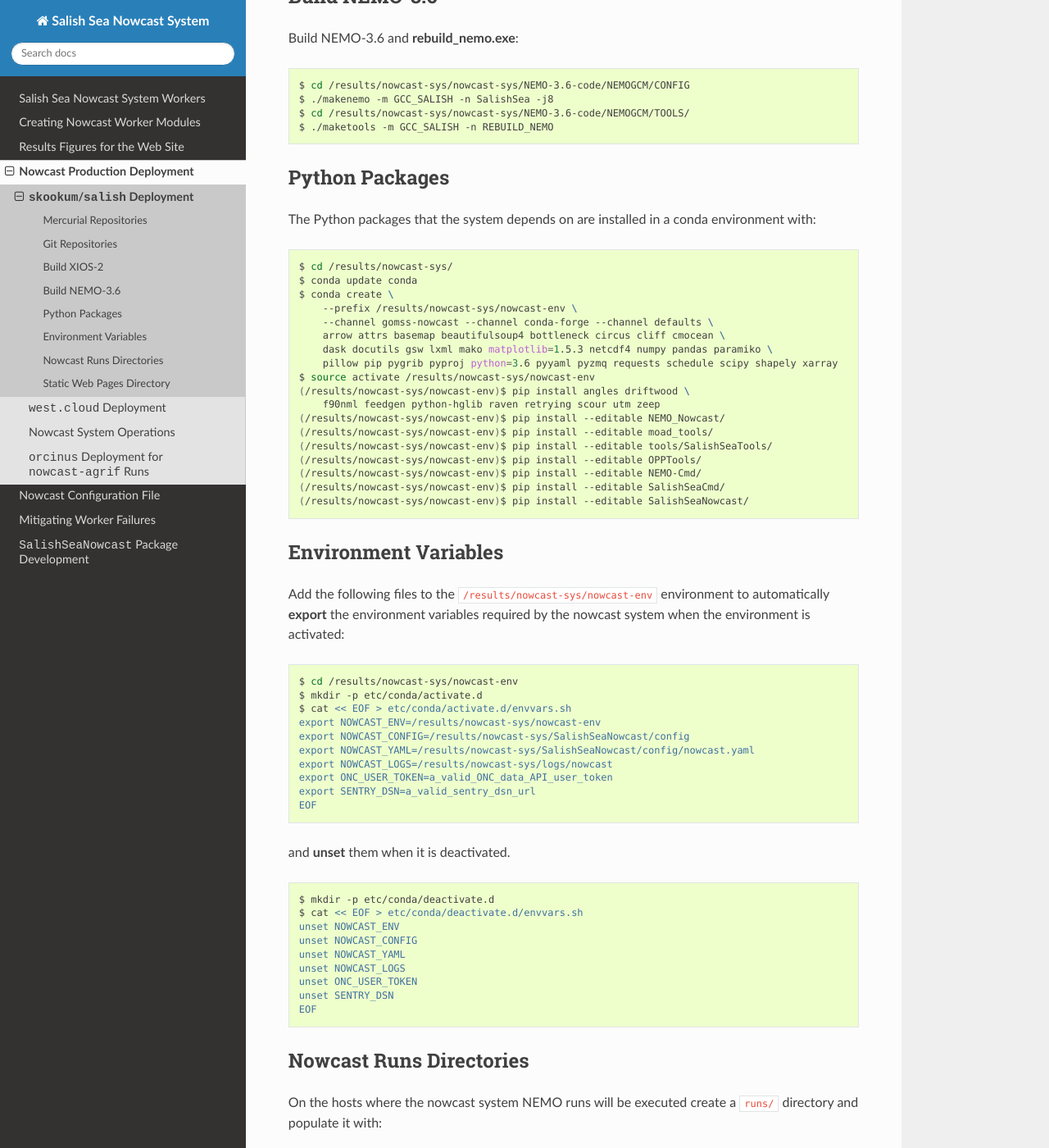
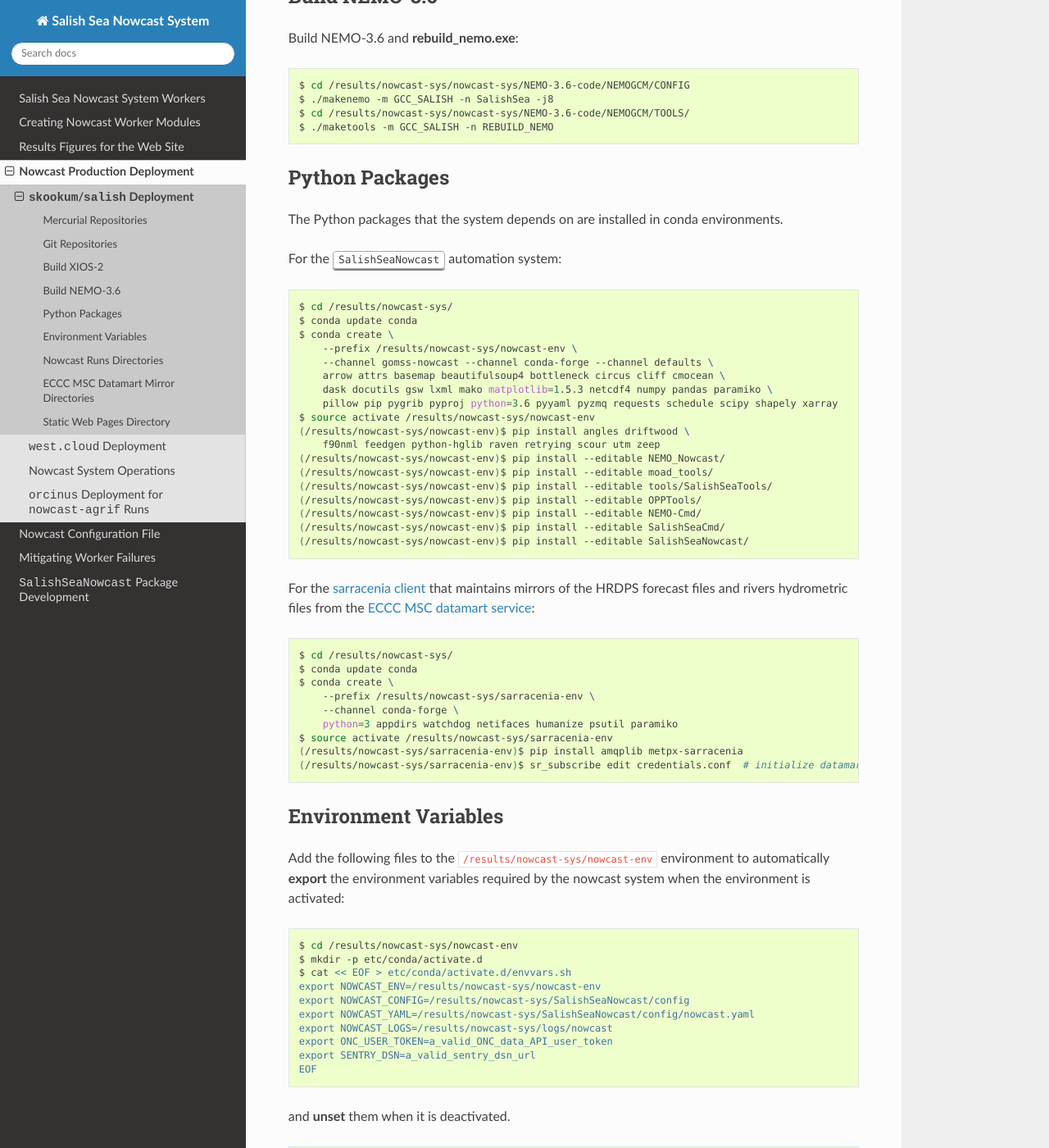
Before and after one commit to SalishSeaCast/SalishSeaNowcast, a Sphinx documentation site: the page built from docs/deployment/skookum_salish.rst, in a window 1280 px wide and 1400 px high, scrolled down 1339 px. Shown: the whole window at 82% size. Built offline with Sphinx 7.4.7 and the Read the Docs theme 2.0.0, drawn with Linux system fonts in a browser that asks for light colours; the version number could not be read and is left out; some of the changed text lies outside the part shown.

Commit message:
Add sarracenia client config files and docs re: rivers & HRDPS forecasts.

```diff
--- a/docs/deployment/skookum_salish.rst
+++ b/docs/deployment/skookum_salish.rst
@@ -100,7 +100,9 @@ Build NEMO-3.6 and :program:`rebuild_nemo.exe`:
 Python Packages
 ===============
 
-The Python packages that the system depends on are installed in a conda environment with:
+The Python packages that the system depends on are installed in conda environments.
+
+For the :kbd:`SalishSeaNowcast` automation system:
 
 .. code-block:: bash
 
@@ -122,6 +124,23 @@ The Python packages that the system depends on are installed in a conda environm
     (/results/nowcast-sys/nowcast-env)$ pip install --editable NEMO-Cmd/
     (/results/nowcast-sys/nowcast-env)$ pip install --editable SalishSeaCmd/
     (/results/nowcast-sys/nowcast-env)$ pip install --editable SalishSeaNowcast/
+
+For the `sarracenia client`_ that maintains mirrors of the HRDPS forecast files and rivers hydrometric files from the `ECCC MSC datamart service`_:
+
+.. _sarracenia client: https://github.com/MetPX/sarracenia/blob/master/doc/sr_subscribe.1.rst#documentation
+.. _ECCC MSC datamart service: https://dd.weather.gc.ca/
+
+.. code-block:: bash
+
+    $ cd /results/nowcast-sys/
+    $ conda update conda
+    $ conda create \
+        --prefix /results/nowcast-sys/sarracenia-env \
+        --channel conda-forge \
+        python=3 appdirs watchdog netifaces humanize psutil paramiko
+    $ source activate /results/nowcast-sys/sarracenia-env
+    (/results/nowcast-sys/sarracenia-env)$ pip install amqplib metpx-sarracenia
+    (/results/nowcast-sys/sarracenia-env)$ sr_subscribe edit credentials.conf  # initialize datamart credentials
 
 
 Environment Variables
@@ -186,6 +205,17 @@ The hosts and their :file:`runs` directories presently in use are:
     :file:`/home/sallen/MEOPAR/nowcast/`
 
 
+ECCC MSC Datamart Mirror Directories
+====================================
+
+Create directories on :kbd:`skookum` for storage of the HRDPS forecast files and rivers hydrometric files maintained by the `sarracenia client`_:
+
+.. code-block:: bash
+
+    $ mkdir -p /results/forcing/rivers/datamart
+    $ mkdir -p /results/forcing/atmospheric/GEM2.5/GRIB/datamart
+
+
 Static Web Pages Directory
 ==========================
 
```
Also changed, not shown: docs/deployment/operations.rst (+15 -0 lines), sarracenia/README.rst (added), 2 other files.
